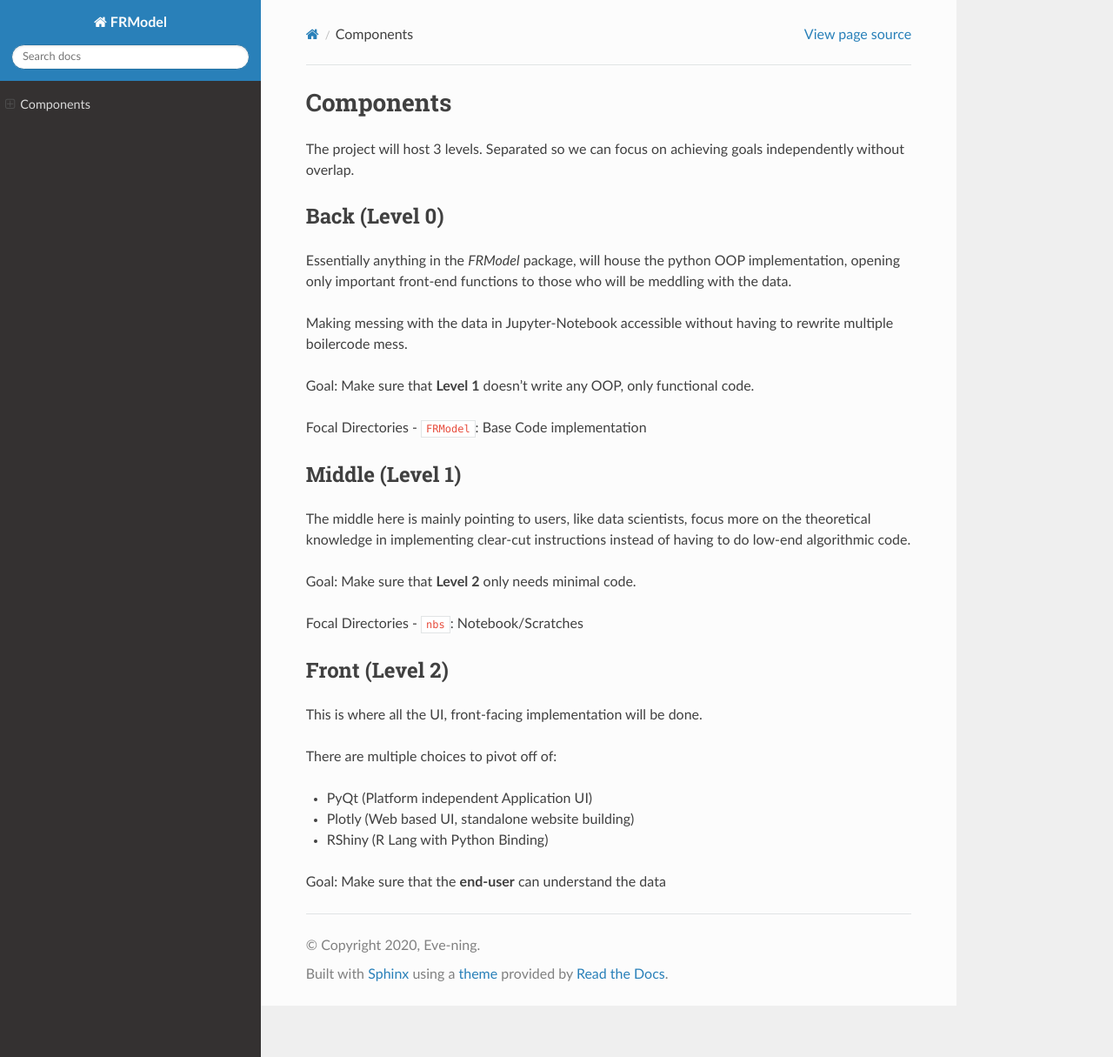
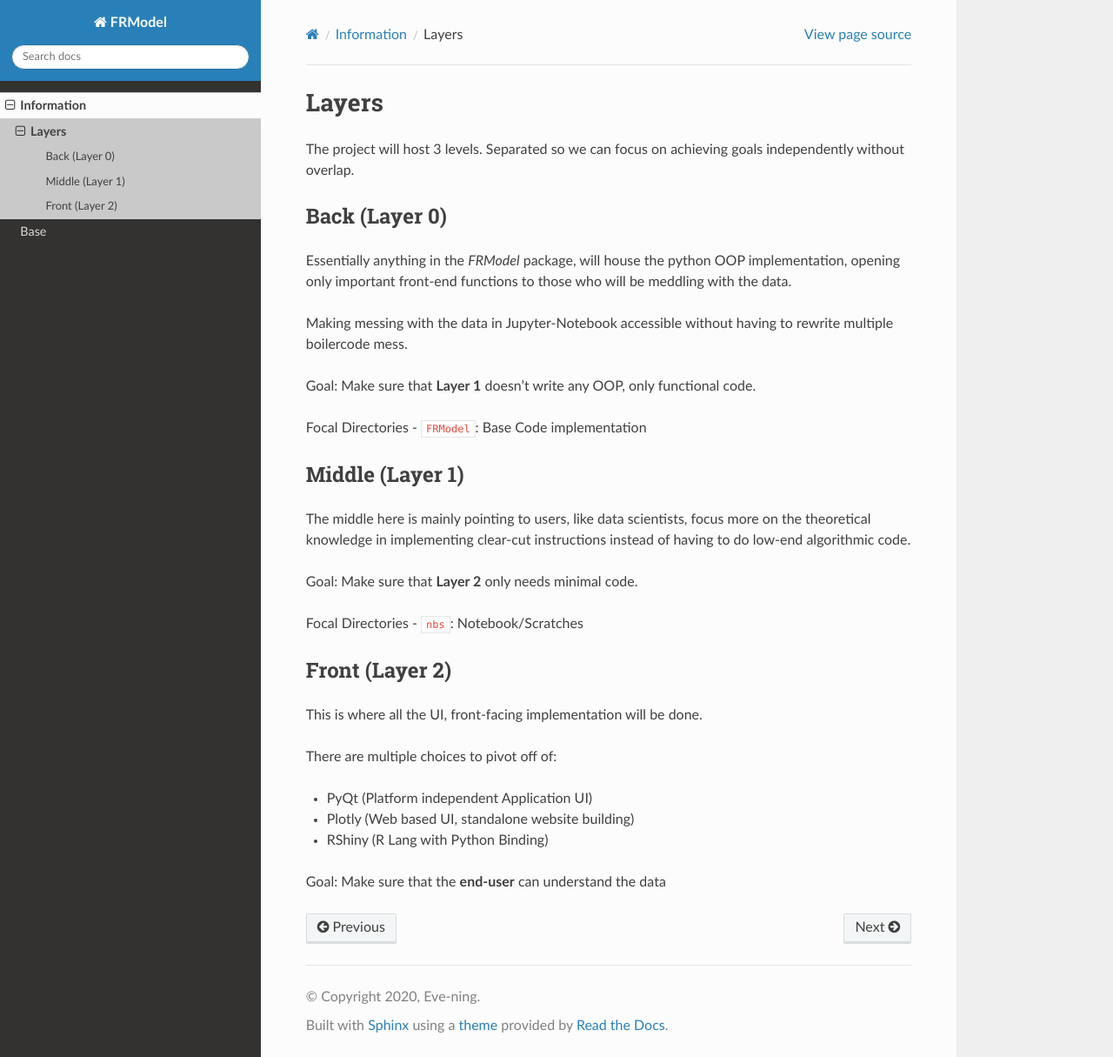
Before and after one commit to imaginaryBuddy/FRModel, a Sphinx documentation site: the page built from sphinx/source/info/layers.rst, in a window 1280 px wide and 1215 px high. Shown: the whole window at 87% size. Built offline with Sphinx 7.4.7 and the Read the Docs theme 2.0.0, drawn with Linux system fonts in a browser that asks for light colours.

Commit message:
Restructure sphinx organization

```diff
--- /dev/null
+++ b/sphinx/source/info.rst
@@ -0,0 +1,12 @@
+###########
+Information
+###########
+
+Here is the basic information about the repository.
+
+It's still very WIP
+
+.. toctree::
+   :maxdepth: 2
+
+    Layers <info/layers>
--- a/sphinx/source/info/workflow.rst
+++ b/sphinx/source/info/layers.rst
@@ -1,11 +1,11 @@
-##########
-Components
-##########
+######
+Layers
+######
 
 The project will host 3 levels. Separated so we can focus on achieving goals independently without overlap.
 
 ==============
-Back (Level 0)
+Back (Layer 0)
 ==============
 
 Essentially anything in the `FRModel` package, will house the python OOP implementation,
@@ -14,26 +14,26 @@ opening only important front-end functions to those who will be meddling with th
 Making messing with the data in Jupyter-Notebook accessible without having to rewrite multiple
 boilercode mess.
 
-Goal: Make sure that **Level 1** doesn't write any OOP, only functional code.
+Goal: Make sure that **Layer 1** doesn't write any OOP, only functional code.
 
 Focal Directories
 - ``FRModel``: Base Code implementation
 
 ================
-Middle (Level 1)
+Middle (Layer 1)
 ================
 
 The middle here is mainly pointing to users, like data scientists, focus more on the theoretical
 knowledge in implementing clear-cut instructions instead of having to do low-end algorithmic
 code.
 
-Goal: Make sure that **Level 2** only needs minimal code.
+Goal: Make sure that **Layer 2** only needs minimal code.
 
 Focal Directories
 - ``nbs``: Notebook/Scratches
 
 ===============
-Front (Level 2)
+Front (Layer 2)
 ===============
 
 This is where all the UI, front-facing implementation will be done.
```
Also changed, not shown: sphinx/source/FRModel/base.rst (added, +37 -0 lines), sphinx/source/FRModel/base/image.rst (added, +9 -0 lines), sphinx/source/FRModel/base/video.rst (added, +9 -0 lines), sphinx/source/index.rst (+5 -15 lines).
